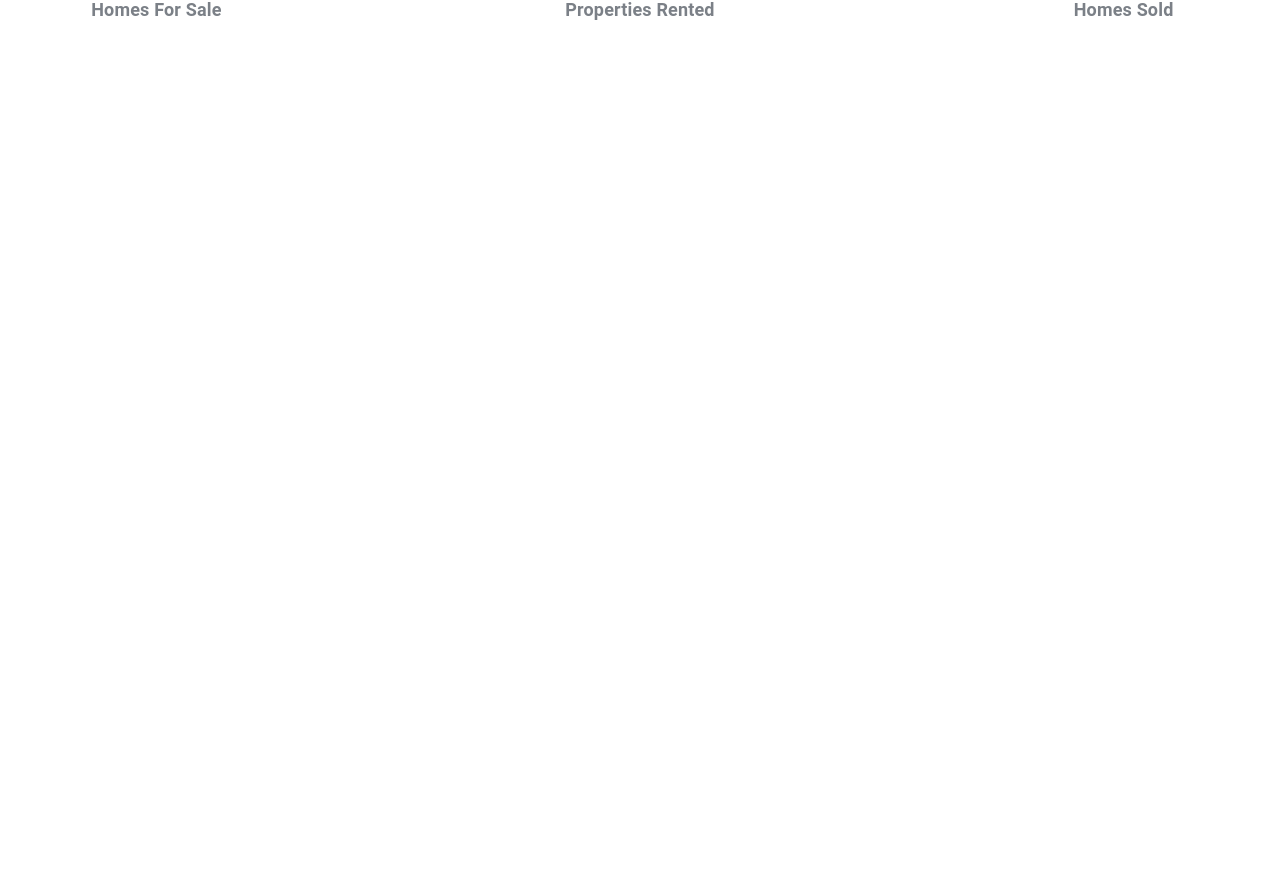
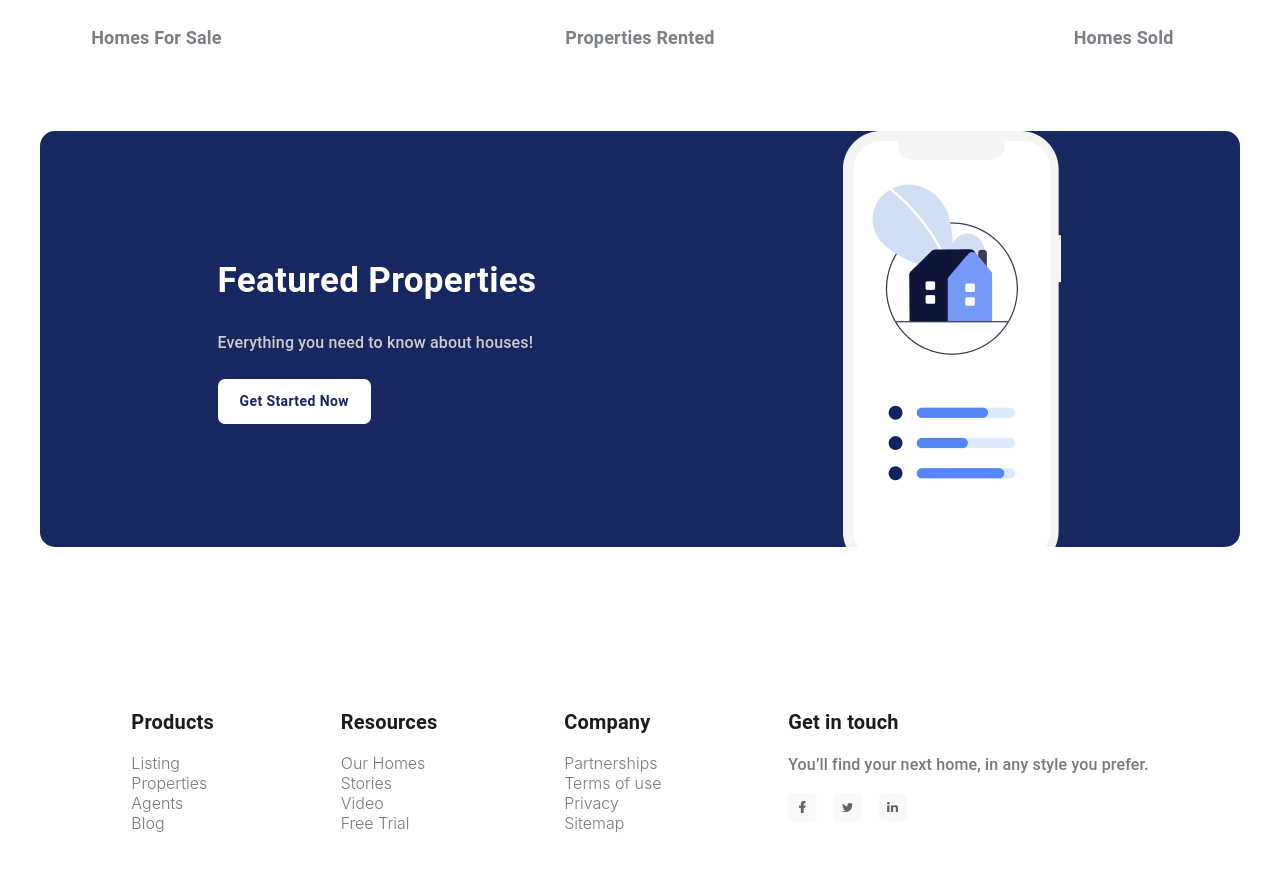
Before and after one commit to merkaya1/React-Apps, a React (Create React App) app in the folder real-estate/: page / in a window 1280 px wide. Shown: the part 2963-3833 px from the top of the page. Before the commit the page ends 2986 px from the top, so only its background shows below. Built offline with nearby package versions, Linux system fonts and the light colour scheme.

Commit message:
app finish

```diff
--- a/real-estate/src/App.js
+++ b/real-estate/src/App.js
@@ -1,6 +1,8 @@
 import './App.css';
 import Companies from './Components/Companies';
 import Details from './Components/Details';
+import Footer from './Components/Footer';
+import GetStarted from './Components/GetStarted';
 import Guide from './Components/Guide';
 import Hero from './Components/Hero';
 import Properties from './Components/Properties';
@@ -13,6 +15,8 @@ function App() {
       <Guide />
       <Properties />
       <Details />
+      <GetStarted />
+      <Footer />
     </div>
   );
 }
--- a/real-estate/src/Components/Details.jsx
+++ b/real-estate/src/Components/Details.jsx
@@ -16,6 +16,8 @@ const Details = () => {
 
   const ImgContainer = styled(Box)(({ theme }) => ({
     width: '100%',
+
+    overflow: 'hidden',
     [theme.breakpoints.down('md')]: {
       display: 'flex',
       alignItems: 'center',
@@ -66,7 +68,7 @@ const Details = () => {
       <Container>
         <CustomBox>
           <ImgContainer>
-            <img src={houseCard} alt='house' />
+            <img src={houseCard} alt='house' style={{ objectFit: 'cover', width: '100%' }} />
           </ImgContainer>
 
           <Box>
--- /dev/null
+++ b/real-estate/src/Components/Footer.jsx
@@ -0,0 +1,136 @@
+import { styled, Typography } from '@mui/material';
+import { Box, Container } from '@mui/system';
+import React from 'react';
+
+import fbIcon from '../media/fbicon.png';
+import twitterIcon from '../media/twittericon.png';
+import linkedinIcon from '../media/linkedinicon.png';
+
+const Footer = () => {
+  const CustomContainer = styled(Container)(({ theme }) => ({
+    display: 'flex',
+    justifyContent: 'space-around',
+    gap: theme.spacing(5),
+    [theme.breakpoints.down('sm')]: {
+      flexDirection: 'column',
+      textAlign: 'center'
+    }
+  }));
+
+  const IconBox = styled(Box)(({ theme }) => ({
+    display: 'flex',
+    alignItems: 'center',
+    gap: '1rem',
+    [theme.breakpoints.down('sm')]: {
+      justifyContent: 'center'
+    }
+  }));
+
+  const FooterLink = styled('span')(({ theme }) => ({
+    fontSize: '16px',
+    color: '#7A7A7E',
+    fontWeight: '300',
+    cursor: 'pointer',
+    '&:hover': {
+      color: '#000'
+    }
+  }));
+
+  return (
+    <Box sx={{ py: 10 }}>
+      <CustomContainer>
+        <CustomContainer>
+          <Box>
+            <Typography
+              sx={{
+                fontSize: '20px',
+                color: '#1C1C1D',
+                fontWeight: '700',
+                mb: 2
+              }}>
+              Products
+            </Typography>
+
+            <FooterLink>Listing</FooterLink>
+            <br />
+            <FooterLink>Properties</FooterLink>
+            <br />
+            <FooterLink>Agents</FooterLink>
+            <br />
+            <FooterLink>Blog</FooterLink>
+          </Box>
+
+          <Box>
+            <Typography
+              sx={{
+                fontSize: '20px',
+                color: '#1C1C1D',
+                fontWeight: '700',
+                mb: 2
+              }}>
+              Resources
+            </Typography>
+
+            <FooterLink>Our Homes</FooterLink>
+            <br />
+            <FooterLink>Stories</FooterLink>
+            <br />
+            <FooterLink>Video</FooterLink>
+            <br />
+            <FooterLink>Free Trial</FooterLink>
+          </Box>
+
+          <Box>
+            <Typography
+              sx={{
+                fontSize: '20px',
+                color: '#1C1C1D',
+                fontWeight: '700',
+                mb: 2
+              }}>
+              Company
+            </Typography>
+
+            <FooterLink>Partnerships</FooterLink>
+            <br />
+            <FooterLink>Terms of use</FooterLink>
+            <br />
+            <FooterLink>Privacy</FooterLink>
+            <br />
+            <FooterLink>Sitemap</FooterLink>
+          </Box>
+
+          <Box>
+            <Typography
+              sx={{
+                fontSize: '20px',
+                color: '#1C1C1D',
+                fontWeight: '700',
+                mb: 2
+              }}>
+              Get in touch
+            </Typography>
+
+            <Typography
+              sx={{
+                fontSize: '16px',
+                color: '#7A7A7E',
+                fontWeight: '500',
+                mb: 2
+              }}>
+              You’ll find your next home, in any style you prefer.
+            </Typography>
+
+            <IconBox>
+              <img src={fbIcon} alt='fbIcon' style={{ cursor: 'pointer' }} />
+              <img src={twitterIcon} alt='twitterIcon' style={{ cursor: 'pointer' }} />
+              <img src={linkedinIcon} alt='linkedinIcon' style={{ cursor: 'pointer' }} />
+            </IconBox>
+          </Box>
+        </CustomContainer>
+      </CustomContainer>
+    </Box>
+  );
+};
+
+export default Footer;
--- /dev/null
+++ b/real-estate/src/Components/GetStarted.jsx
@@ -0,0 +1,53 @@
+import { Button, styled, Typography } from '@mui/material';
+import { Box, Container } from '@mui/system';
+import React from 'react';
+import homeIllustration from '../media/illustration.png';
+import CustomButton from './CustomButton';
+
+const GetStarted = () => {
+  const CustomContainer = styled(Container)(({ theme }) => ({
+    backgroundColor: '#17275f',
+    height: '416px',
+    borderRadius: '15px',
+    display: 'flex',
+    justifyContent: 'space-around',
+    alignItems: 'center',
+    padding: theme.spacing(2, 0, 2, 0),
+    [theme.breakpoints.down('md')]: {
+      height: 'auto',
+      flexDirection: 'column',
+      alignItems: 'center',
+      padding: theme.spacing(3, 3, 0, 3),
+      width: '90%'
+    }
+  }));
+
+  const CustomBox = styled(Box)(({ theme }) => ({
+    padding: theme.spacing(10, 2, 10, 2),
+    margin: theme.spacing(0, 2, 0, 2),
+    [theme.breakpoints.down('md')]: {
+      padding: '0',
+      margin: theme.spacing(7, 2, 0, 2)
+    }
+  }));
+
+  return (
+    <CustomBox>
+      <CustomContainer>
+        <Box>
+          <Typography sx={{ fontSize: '35px', color: 'white', fontWeight: '700' }}>Featured Properties</Typography>
+
+          <Typography sx={{ fontSize: '16px', color: '#ccc', fontWeight: '500', my: 3 }}>
+            Everything you need to know about houses!
+          </Typography>
+
+          <CustomButton backgroundColor='#fff' color='#17275f' buttonText='Get Started Now' getStartedBtn={true} />
+        </Box>
+
+        <img src={homeIllustration} alt='illustration' style={{ maxWidth: '100%' }} />
+      </CustomContainer>
+    </CustomBox>
+  );
+};
+
+export default GetStarted;
--- a/real-estate/src/Components/House.jsx
+++ b/real-estate/src/Components/House.jsx
@@ -6,6 +6,9 @@ import spaceIcon from '../media/spaceIcon.png';
 
 const House = ({ img, price, address, bedrooms, bathrooms, space }) => {
   const HouseBox = styled(Box)(({ theme }) => ({
+    borderTopLeftRadius: '15px',
+    borderTopLRightRadius: '15px',
+
     maxWidth: 350,
     // width: '100%',
     backgroundColor: '#fff',
```
